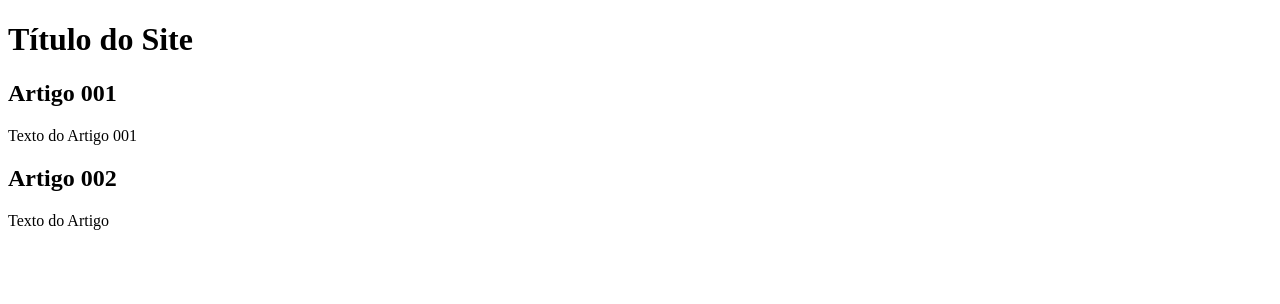
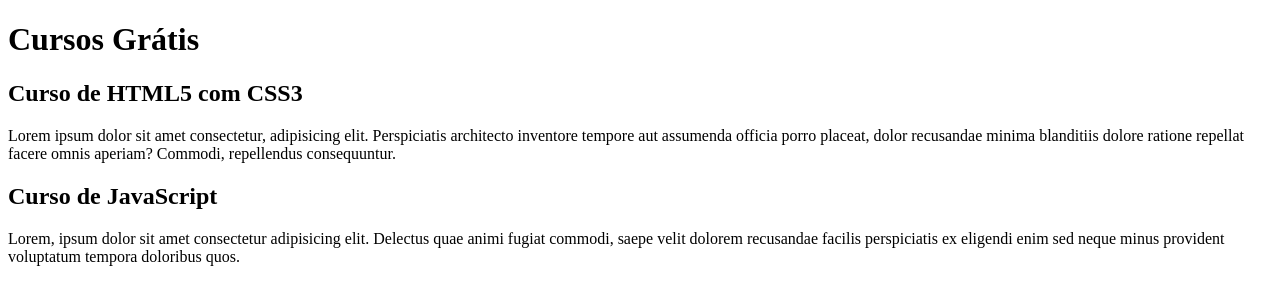
Before and after one commit to rafaelgiovanelli/projeto-site, a plain HTML site: page index.html in a window 1280 px wide. Drawn offline with Linux system fonts and the light colour scheme.

Commit message:
Update index.html

```diff
--- a/index.html
+++ b/index.html
@@ -9,15 +9,15 @@
 <body>
     <main>
         <header>
-            <h1>Título do Site</h1>
+            <h1>Cursos Grátis</h1>
         </header>
         <article>
-            <h2>Artigo 001</h2>
-            <p>Texto do Artigo 001</p>
+            <h2>Curso de HTML5 com CSS3</h2>
+            <p>Lorem ipsum dolor sit amet consectetur, adipisicing elit. Perspiciatis architecto inventore tempore aut assumenda officia porro placeat, dolor recusandae minima blanditiis dolore ratione repellat facere omnis aperiam? Commodi, repellendus consequuntur.</p>
         </article>
         <article>
-            <h2>Artigo 002</h2>
-            <p>Texto do Artigo</p>
+            <h2>Curso de JavaScript</h2>
+            <p>Lorem, ipsum dolor sit amet consectetur adipisicing elit. Delectus quae animi fugiat commodi, saepe velit dolorem recusandae facilis perspiciatis ex eligendi enim sed neque minus provident voluptatum tempora doloribus quos.</p>
         </article>
     </main>
 </body>
```
